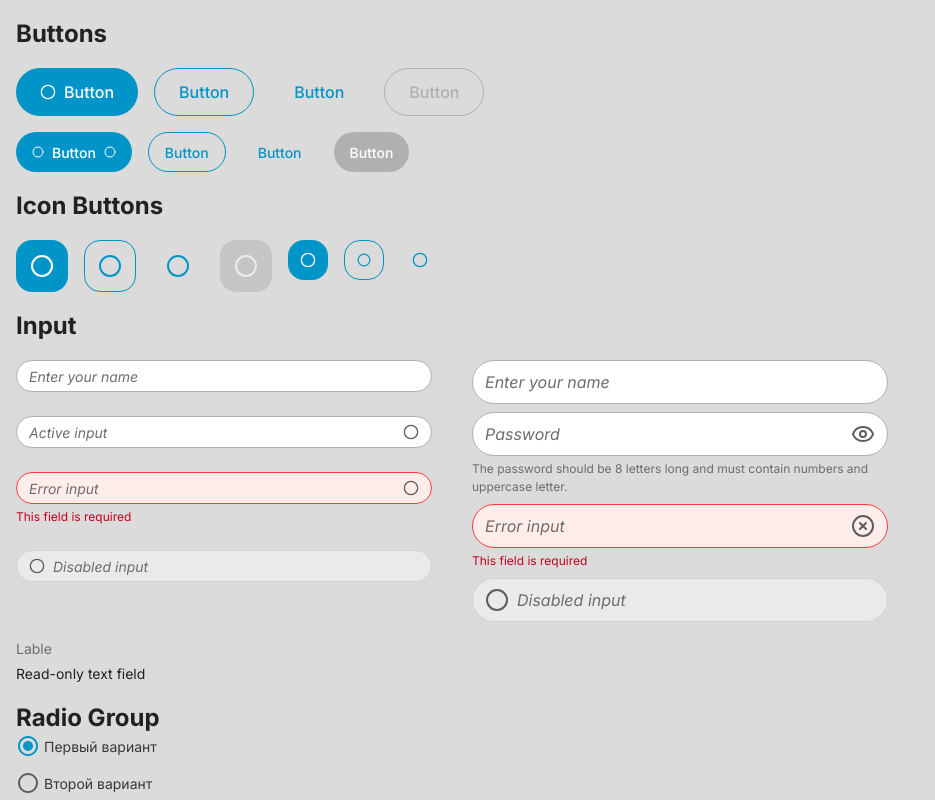
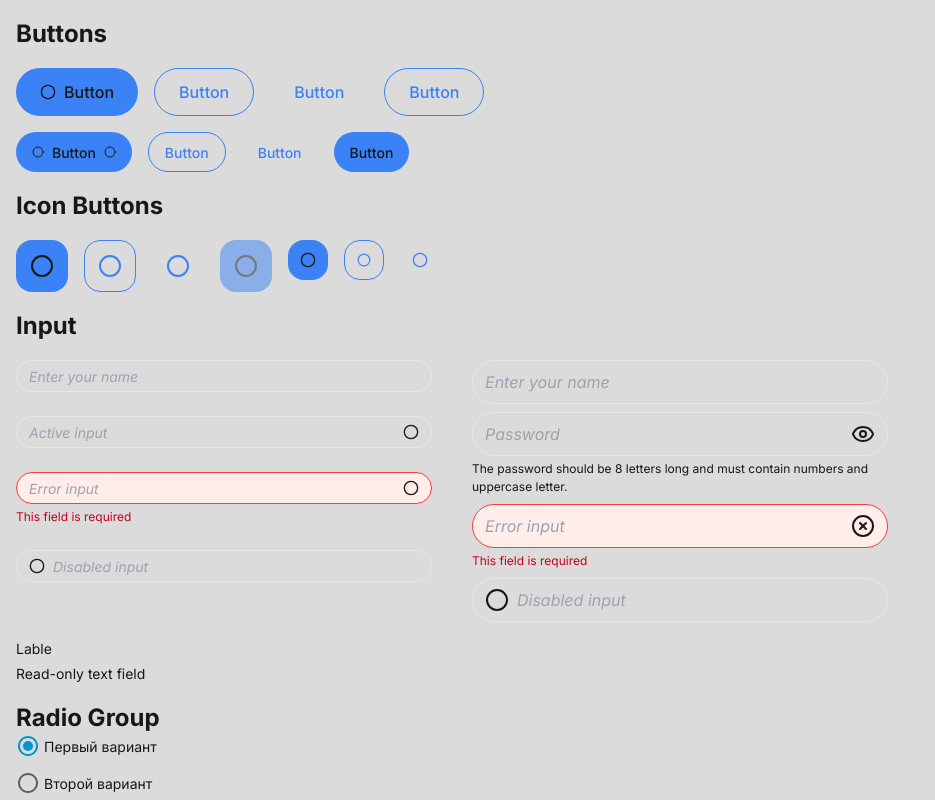
Before and after one commit to alenanish/GraduationThesis, a Next.js app: page / in a window 1280 px wide. Shown: the top 800 px of the page, without its empty margins (0-935 px from the left). Built offline with nearby package versions, Linux system fonts and the light colour scheme.

Commit message:
Refactor colors' names

```diff
--- a/tailwind.config.ts
+++ b/tailwind.config.ts
@@ -21,7 +21,7 @@ export default {
       colors: {
         background: "var(--background)",
         foreground: "var(--foreground)",
-        'white': {
+        'base': {
           0: '#FFFFFF',
           50: '#EAEAEA',
           100: '#D1D1D1',
@@ -34,7 +34,7 @@ export default {
           800: '#383838',
           900: '#212121',
         },
-        'blue': {
+        'prime': {
           50: '#E9F5FD',
           100: '#BCE2F7',
           200: '#8CCFF0',
```
